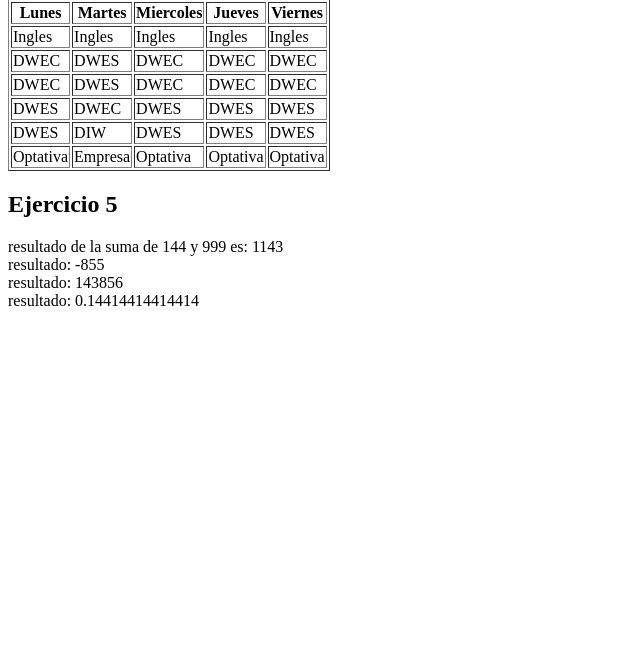
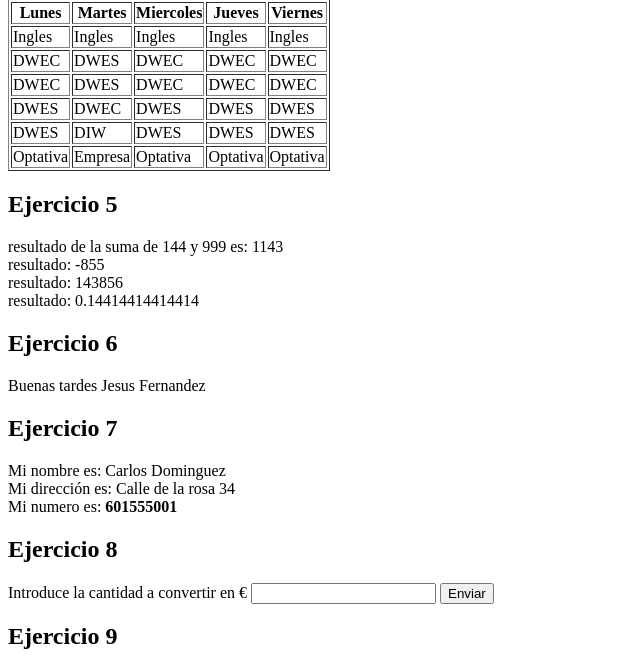
Before and after one commit to jesufercor-max/2-Daw-26-27, a PHP site: page /Ejercicios_php/ejercicios.php in a window 1280 px wide. Shown: the part 422-1092 px from the top of the page, without its empty margins (0-640 px from the left). Before the commit the page ends 728 px from the top, so only its background shows below. Run offline with PHP 8.4, Linux system fonts and the light colour scheme.

Commit message:
Actualización ejercicios PHP

```diff
--- a/DWES/PHP/proyecto-php/src/Ejercicios_php/ejercicios.php
+++ b/DWES/PHP/proyecto-php/src/Ejercicios_php/ejercicios.php
@@ -108,17 +108,47 @@ multiplicación. -->
 
     <!-- Ejercicio 6 : Crea la variable $nombre y asígnale tu nombre completo. Muestra su valor por pantalla de tal forma
 que el resultado sea el mismo que el del ejercicio 1. -->
-
+<h2> Ejercicio 6 </h1>
+<?php
+    $nombre = "Jesus Fernandez ";
+    echo "Buenas tardes " , $nombre;
+?>
 
     <!-- Ejercicio 7: Crea las variables $nombre, $direccion y $telefono y asígnales los valores adecuados. Muestra
 los valores por pantalla de tal forma que el resultado sea el mismo que el del ejercicio 2. -->
+<h2> Ejercicio 7 </h1>
+<?php
+    $nombre = "Carlos Dominguez";
+    $direccion = "Calle de la rosa 34";
+    $telefono = "601555001";
+    echo "Mi nombre es: ", $nombre, "<br>";
+    echo "Mi dirección es: ", $direccion, "<br>";
+    echo "Mi numero es: <b>", $telefono, "</b>";
+?>
 
     <!-- Ejercicio 8: Realiza un conversor de euros a pesetas. La cantidad en euros que se quiere convertir deberá estar
 almacenada en una variable. -->
+<h2> Ejercicio 8</h1>
+<form method="get">
+    Introduce la cantidad a convertir en €
+    <input type="number" id="euros" name="euros" required>
+    <button type="submit">Enviar</button>
+</form>
 
+<?php
+    function conversorEurosApesetas($euros){
+        return $euros * 166.386;
+    }
+
+    if (isset($_GET['euros'])){
+        $euros = $_GET['euros'];
+        echo conversorEurosApesetas($euros);
+    }
+?>
 
     <!-- Ejercicio 9: Realiza un conversor de pesetas a euros. La cantidad en pesetas que se quiere convertir deberá estar
 almacenada en una variable. -->
+<h2> Ejercicio 9</h1>
 
 
     <!-- Ejercicio 10: Escribe un programa que pinte por pantalla una pirámide rellena a base de asteriscos. La base de la
```
